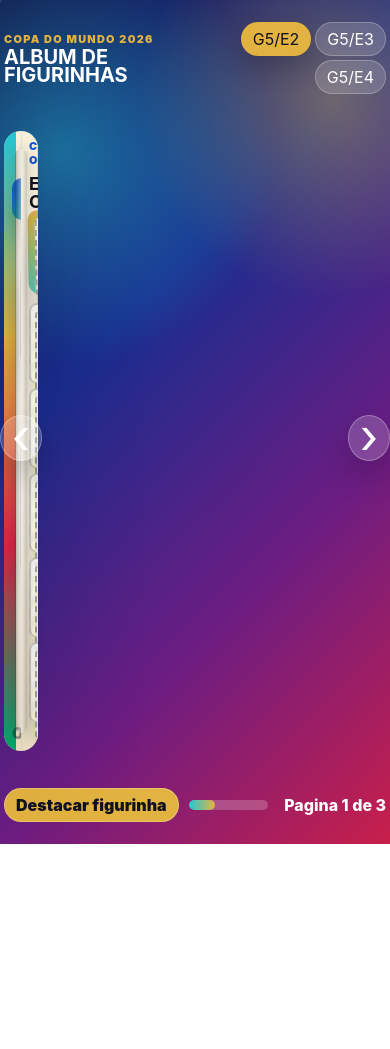
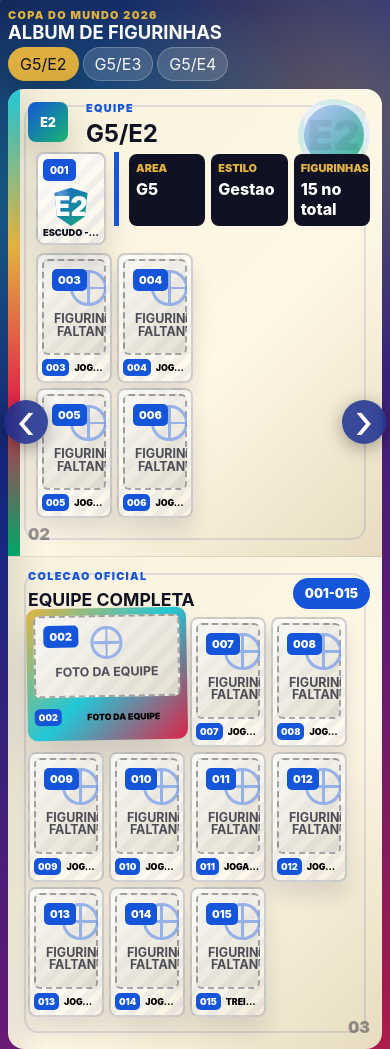
Before and after one commit to jusceliosousa/album-copa, a plain HTML site: page index.html in a window 390 px wide. Shown: the top 1049 px of the page. Before the commit the page ends 844 px from the top, so only its background shows below. Drawn offline with Linux system fonts and the light colour scheme.

Commit message:
suporte mobile view

```diff
--- a/index.html
+++ b/index.html
@@ -2,7 +2,7 @@
 <html lang="pt-BR">
   <head>
     <meta charset="utf-8">
-    <meta name="viewport" content="width=device-width, initial-scale=1">
+    <meta name="viewport" content="width=device-width, initial-scale=1, viewport-fit=cover">
     <title>Album de Figurinhas da Copa</title>
     <link rel="stylesheet" href="styles.css">
   </head>
--- a/script.js
+++ b/script.js
@@ -221,7 +221,7 @@ function renderStickerCard(sticker, team, index) {
   `;
 }
 
-function renderTeam(shouldAnimate = true) {
+function renderTeam(shouldAnimate = true, direction = "next") {
   const team = teams[activeTeam];
   const stickers = teamStickers(team);
   const firstNumber = team.stickerStart;
@@ -270,9 +270,9 @@ function renderTeam(shouldAnimate = true) {
   renderTabs();
 
   if (shouldAnimate) {
-    albumBook.classList.remove("is-turning");
+    albumBook.classList.remove("is-turning-next", "is-turning-prev");
     window.requestAnimationFrame(() => {
-      albumBook.classList.add("is-turning");
+      albumBook.classList.add(direction === "prev" ? "is-turning-prev" : "is-turning-next");
     });
   }
 }
@@ -300,9 +300,10 @@ function closeModal() {
 }
 
 function setTeam(index) {
+  const direction = index < activeTeam ? "prev" : "next";
   activeTeam = (index + teams.length) % teams.length;
   featuredSticker = 0;
-  renderTeam();
+  renderTeam(true, direction);
 }
 
 document.querySelector("#prevTeam").addEventListener("click", () => {
@@ -349,3 +350,20 @@ document.addEventListener("keydown", (event) => {
 });
 
 renderTeam(false);
+
+let touchStartX = 0;
+let touchStartY = 0;
+
+document.addEventListener("touchstart", (e) => {
+  touchStartX = e.changedTouches[0].clientX;
+  touchStartY = e.changedTouches[0].clientY;
+}, { passive: true });
+
+document.addEventListener("touchend", (e) => {
+  if (stickerModal.classList.contains("is-open")) return;
+  const deltaX = e.changedTouches[0].clientX - touchStartX;
+  const deltaY = e.changedTouches[0].clientY - touchStartY;
+  if (Math.abs(deltaX) < 50 || Math.abs(deltaX) < Math.abs(deltaY)) return;
+  if (deltaX < 0) setTeam(activeTeam + 1);
+  else setTeam(activeTeam - 1);
+}, { passive: true });
--- a/styles.css
+++ b/styles.css
@@ -140,8 +140,12 @@ button {
   filter: drop-shadow(0 22px 50px rgba(0, 0, 0, 0.22));
 }
 
-.album-book.is-turning .page-right {
-  animation: pageTurn 620ms cubic-bezier(0.2, 0.72, 0.18, 1);
+.album-book.is-turning-next .page-right {
+  animation: pageTurnNext 620ms cubic-bezier(0.2, 0.72, 0.18, 1);
+}
+
+.album-book.is-turning-prev .page-left {
+  animation: pageTurnPrev 620ms cubic-bezier(0.2, 0.72, 0.18, 1);
 }
 
 .book-spine {
@@ -857,7 +861,7 @@ button {
   }
 }
 
-@keyframes pageTurn {
+@keyframes pageTurnNext {
   0% {
     transform: rotateY(0deg);
     filter: brightness(1);
@@ -865,6 +869,23 @@ button {
 
   45% {
     transform: rotateY(-34deg);
+    filter: brightness(0.86);
+  }
+
+  100% {
+    transform: rotateY(0deg);
+    filter: brightness(1);
+  }
+}
+
+@keyframes pageTurnPrev {
+  0% {
+    transform: rotateY(0deg);
+    filter: brightness(1);
+  }
+
+  45% {
+    transform: rotateY(34deg);
     filter: brightness(0.86);
   }
 
@@ -915,7 +936,7 @@ button {
   }
 
   .sticker-grid-left {
-    grid-template-columns: repeat(4, var(--sticker-width));
+    grid-template-columns: repeat(3, var(--sticker-width));
   }
 }
 
@@ -946,59 +967,170 @@ button {
   .sticker-grid-left {
     gap: 4px;
   }
+
+  .sticker-grid-left {
+    grid-template-columns: repeat(2, var(--sticker-width));
+  }
 }
 
 @media (max-width: 560px) {
   :root {
-    --album-height: 620px;
-    --sticker-width: 74px;
+    --sticker-width: 76px;
+  }
+
+  .album-shell {
+    width: 100%;
+    padding: 8px 0 calc(8px + env(safe-area-inset-bottom, 0px));
+    gap: 8px;
+  }
+
+  .album-topbar {
+    flex-direction: column;
+    align-items: flex-start;
+    gap: 6px;
+    padding: 0 8px;
+  }
+
+  .brand-lockup h1 {
+    font-size: 1.15rem;
+  }
+
+  .team-tabs {
+    width: 100%;
+    justify-content: flex-start;
   }
 
   .album-stage {
-    grid-template-columns: 34px minmax(0, 1fr) 34px;
-    gap: 4px;
+    display: block;
+    min-height: 0;
+    padding: 0 8px;
   }
 
-  .nav-button {
-    position: absolute;
-    top: 46%;
-    z-index: 8;
-    width: 42px;
+  .album-book {
+    display: flex;
+    flex-direction: column;
+    height: auto;
+    min-height: 0;
+    max-height: none;
+    perspective: none;
   }
 
-  .nav-prev {
-    left: -4px;
+  .album-book.is-turning-next .page-right,
+  .album-book.is-turning-prev .page-left {
+    animation: none;
   }
 
-  .nav-next {
-    right: -4px;
+  .book-spine {
+    display: none;
   }
 
   .page {
-    padding: 8px;
+    padding: 12px 12px 12px 20px;
+    height: auto;
+    min-height: 0;
+    overflow: hidden;
+  }
+
+  .page-left {
+    border-radius: 16px 16px 0 0;
+  }
+
+  .page-right {
+    border-radius: 0 0 16px 16px;
+    border-top: 1px solid rgba(16, 18, 35, 0.1);
   }
 
   .team-code {
-    width: 42px;
-    border-radius: 10px;
-    font-size: 0.82rem;
+    width: 40px;
+    font-size: 0.78rem;
+    border-radius: 8px;
+  }
+
+  .team-identity h2 {
+    font-size: 1.5rem;
   }
 
   .team-badge {
-    bottom: 70px;
-    width: 120px;
+    position: absolute;
+    right: 12px;
+    top: 10px;
+    bottom: auto;
+    width: 72px;
+    font-size: 2.6rem;
+    border-width: 6px;
   }
 
   .team-summary {
-    grid-template-columns: 72px minmax(0, 1fr);
-    margin-left: 8px;
+    grid-template-columns: 70px minmax(0, 1fr);
+    margin: 8px 0 8px 8px;
+    gap: 8px;
+  }
+
+  .team-info p {
+    display: none;
   }
 
   .sticker-grid {
-    gap: 4px;
+    gap: 5px;
+  }
+
+  .sticker-grid-left {
+    grid-template-columns: repeat(2, var(--sticker-width));
+    margin: 0 0 6px 8px;
+    gap: 5px;
   }
 
   .sticker-role {
     display: none;
   }
+
+  .nav-button {
+    position: fixed;
+    top: 50%;
+    transform: translateY(-50%);
+    z-index: 20;
+    width: 44px;
+    height: 44px;
+    background: rgba(25, 45, 143, 0.85);
+    backdrop-filter: blur(6px);
+    box-shadow: 0 4px 18px rgba(0, 0, 0, 0.35);
+  }
+
+  .nav-prev {
+    left: 4px;
+  }
+
+  .nav-next {
+    right: 4px;
+  }
+
+  .album-controls {
+    flex-wrap: wrap;
+    padding: 0 8px 4px;
+  }
+
+  .sticker-modal {
+    padding: 16px;
+    padding-bottom: calc(16px + env(safe-area-inset-bottom, 0px));
+  }
 }
+
+@media (max-width: 380px) {
+  :root {
+    --sticker-width: 66px;
+  }
+
+  .brand-lockup h1 {
+    font-size: 0.98rem;
+  }
+
+  .team-tab {
+    font-size: 0.68rem;
+    padding: 0 8px;
+    min-height: 30px;
+  }
+
+  .team-summary {
+    grid-template-columns: 62px minmax(0, 1fr);
+  }
+}
```
